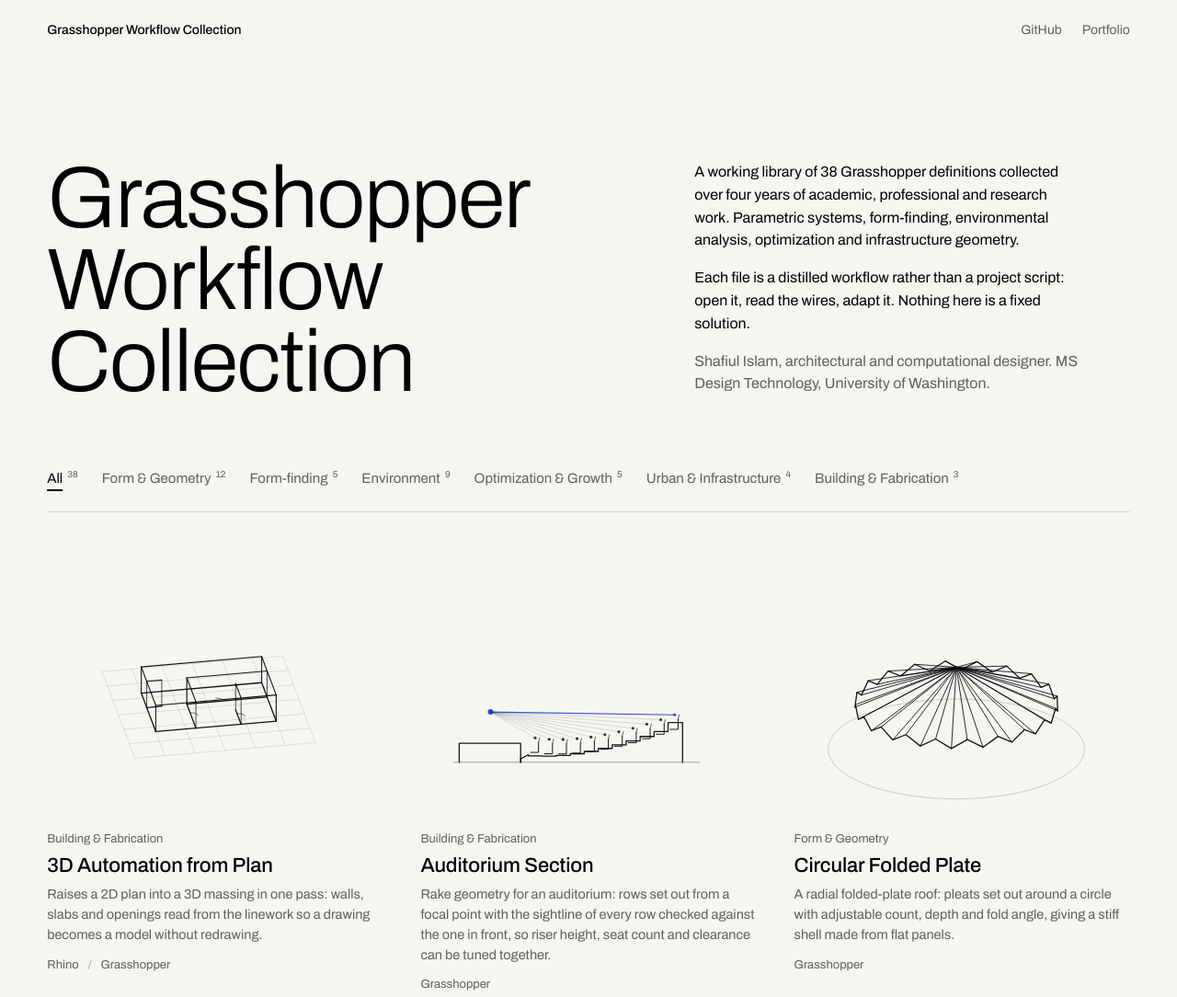
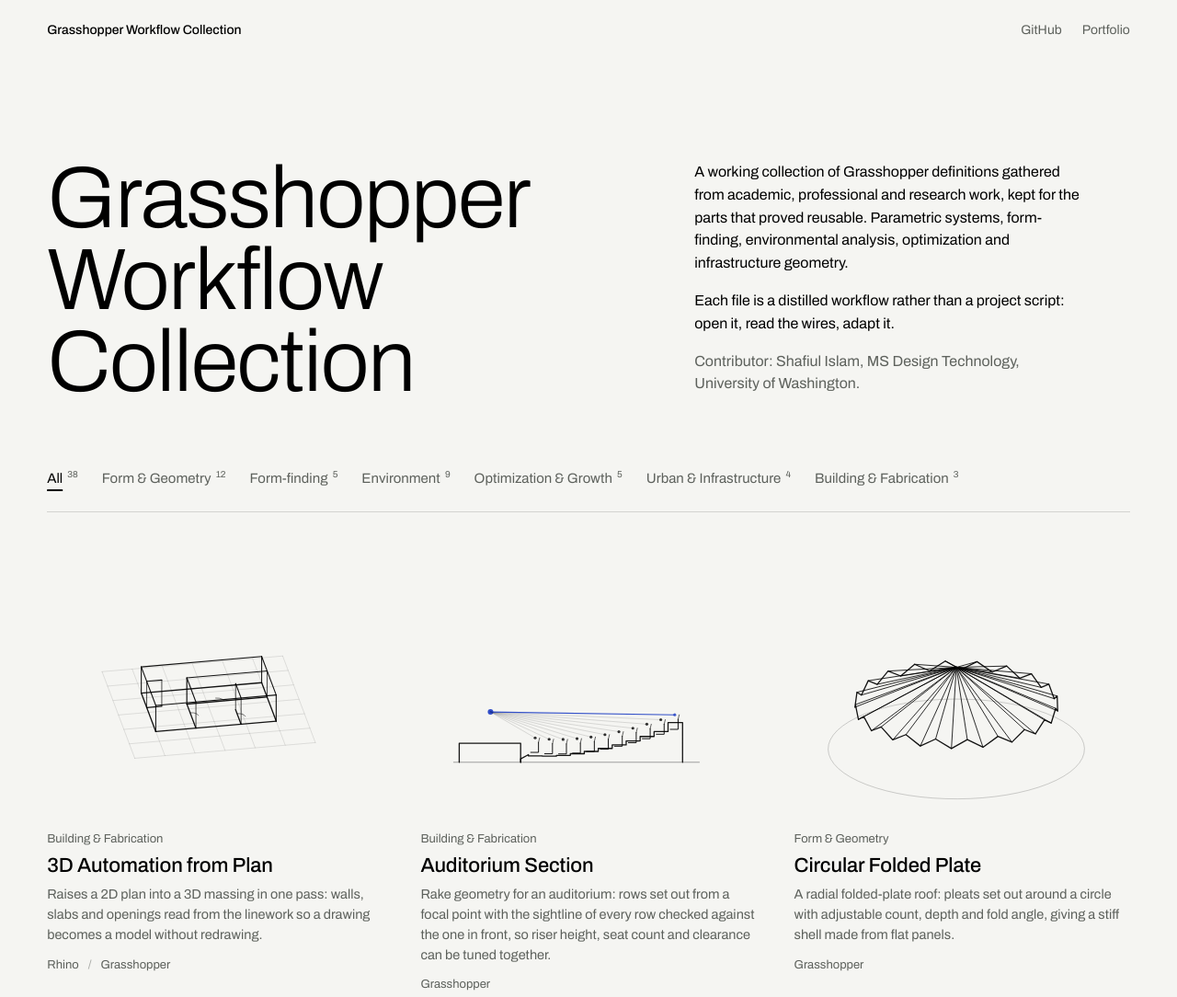
Before and after one commit to ShafiArch/Grasshopper, a plain HTML site: page index.html in a window 1280 px wide. Shown: the top 1084 px of the page at 92% size. Drawn offline with Linux system fonts and the light colour scheme; no server answers; animation ran at ten frames a second.

Commit message:
Generic intro text: no file count, contributor byline

```diff
--- a/index.html
+++ b/index.html
@@ -4,7 +4,7 @@
   <meta charset="utf-8">
   <meta name="viewport" content="width=device-width, initial-scale=1">
   <title>Grasshopper Workflow Collection</title>
-  <meta name="description" content="A working library of reusable Grasshopper definitions by Shafiul Islam: parametric systems, form-finding, environmental analysis, optimization and infrastructure geometry. Each file can be downloaded directly.">
+  <meta name="description" content="A working collection of reusable Grasshopper definitions: parametric systems, form-finding, environmental analysis, optimization and infrastructure geometry. Each file can be downloaded directly.">
   <meta name="color-scheme" content="light dark">
   <meta property="og:title" content="Grasshopper Workflow Collection">
   <meta property="og:description" content="Reusable Grasshopper definitions for parametric design, form-finding and environmental analysis.">
@@ -27,9 +27,9 @@
   <section class="intro">
     <h1 class="title">Grasshopper<br>Workflow<br>Collection</h1>
     <div class="lede">
-      <p>A working library of <span id="count">38</span> Grasshopper definitions collected over four years of academic, professional and research work. Parametric systems, form-finding, environmental analysis, optimization and infrastructure geometry.</p>
-      <p>Each file is a distilled workflow rather than a project script: open it, read the wires, adapt it. Nothing here is a fixed solution.</p>
-      <p class="byline">Shafiul Islam, architectural and computational designer. MS Design Technology, University of Washington.</p>
+      <p>A working collection of Grasshopper definitions gathered from academic, professional and research work, kept for the parts that proved reusable. Parametric systems, form-finding, environmental analysis, optimization and infrastructure geometry.</p>
+      <p>Each file is a distilled workflow rather than a project script: open it, read the wires, adapt it.</p>
+      <p class="byline">Contributor: Shafiul Islam, MS Design Technology, University of Washington.</p>
     </div>
   </section>
 
```
Also changed, not shown: 1 other file.
